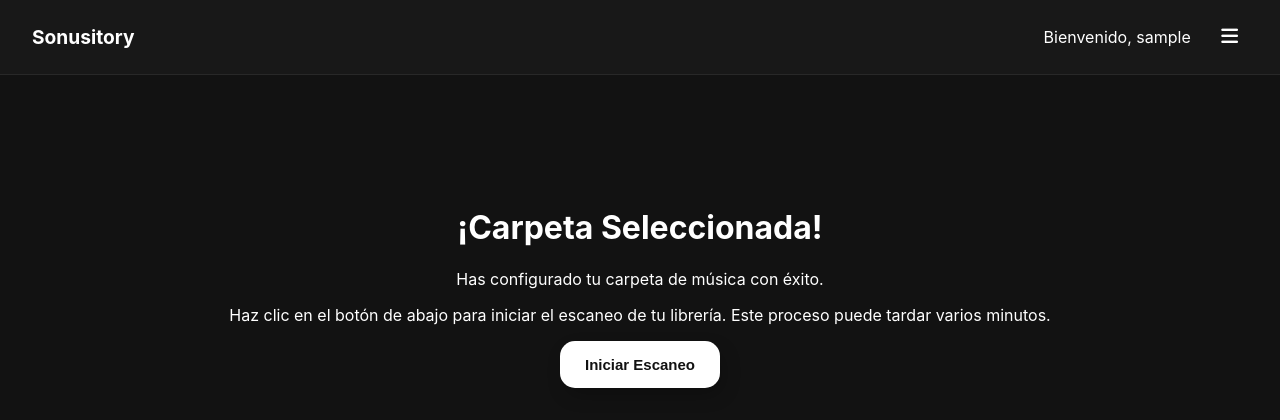
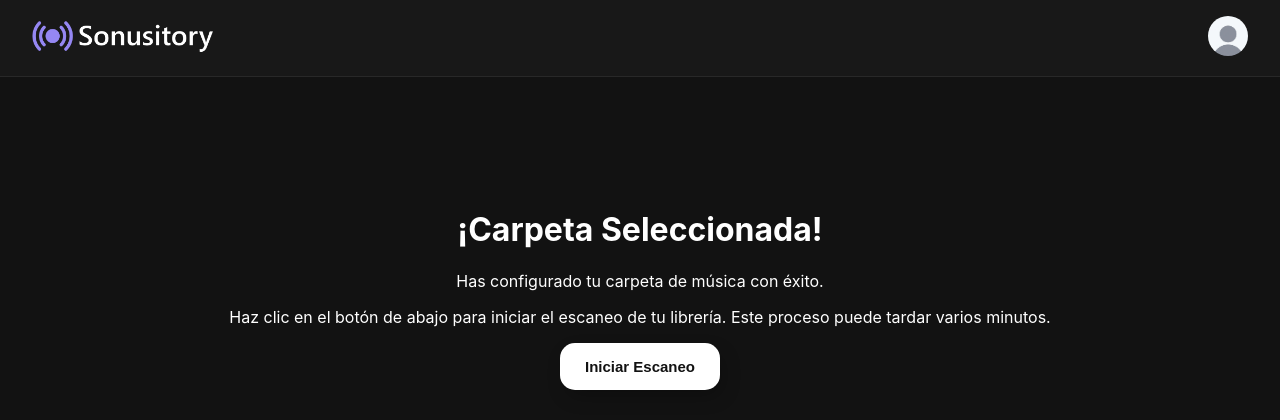
Before and after one commit to palgatox64/sonusitory, a Django app: page /scan-prompt/ in a window 1280 px wide. Shown: the top 420 px of the page. Run offline with Django 5.2, Linux system fonts and the light colour scheme; the visitor is signed in with stand-in values (Sample User, id 1); parts of the project's set-up code (start-up, migrations or seed data) failed here and were passed over; some libraries are stand-ins or nearby versions.

Commit message:
feat(ui): Refactor navigation bar to include logo and user avatar, and clean up CSS formatting

```diff
--- a/static/css/style.css
+++ b/static/css/style.css
@@ -1,4 +1,3 @@
-
 html {
     font-size: 16px;
 }
@@ -11,7 +10,8 @@ body {
     padding-bottom: 120px;
 }
 
-h1, h2 {
+h1,
+h2 {
     color: #ffffff;
 }
 
@@ -33,7 +33,9 @@ a:hover {
 }
 
 
-.artist-list a, .album-list a, #song-list li {
+.artist-list a,
+.album-list a,
+#song-list li {
     display: block;
     text-decoration: none;
     color: #ffffff;
@@ -45,7 +47,9 @@ a:hover {
     transition: background-color 0.2s ease-in-out;
 }
 
-.artist-list a:hover, .album-list a:hover, #song-list li:hover {
+.artist-list a:hover,
+.album-list a:hover,
+#song-list li:hover {
     background-color: #404040;
 }
 
@@ -110,7 +114,7 @@ a:hover {
     position: relative;
     font-weight: 600;
     font-size: 15px;
-  box-shadow: 4px 8px 19px -3px rgba(0,0,0,0.27);
+    box-shadow: 4px 8px 19px -3px rgba(0, 0, 0, 0.27);
     transition: all 250ms;
     overflow: hidden;
     cursor: pointer;
@@ -126,7 +130,7 @@ a:hover {
     border-radius: 15px;
     background-color: #bb86fc;
     z-index: -1;
-  box-shadow: 4px 8px 19px -3px rgba(0,0,0,0.27);
+    box-shadow: 4px 8px 19px -3px rgba(0, 0, 0, 0.27);
     transition: all 250ms;
 }
 
@@ -246,9 +250,17 @@ a:hover {
 }
 
 
-.provider-login-button.google { background-color: #4285F4; }
-.provider-login-button.onedrive { background-color: #0078D4; }
-.provider-login-button.dropbox { background-color: #0061FF; }
+.provider-login-button.google {
+    background-color: #4285F4;
+}
+
+.provider-login-button.onedrive {
+    background-color: #0078D4;
+}
+
+.provider-login-button.dropbox {
+    background-color: #0061FF;
+}
 
 
 .provider-login-button.disabled {
@@ -267,18 +279,31 @@ a:hover {
 .dropdown-toggle-btn {
     background: none;
     border: none;
-    color: white;
-    font-size: 1.2rem;
+    padding: 0;
     cursor: pointer;
-    padding: 10px;
+    border-radius: 50%;
+    width: 40px;
+    height: 40px;
 }
+
+.dropdown-toggle-btn:hover {
+    background-color: rgba(255, 255, 255, 0.1);
+}
+
+.user-avatar {
+    width: 40px;
+    height: 40px;
+    border-radius: 50%;
+    object-fit: cover;
+}
+
 
 .dropdown-menu {
     position: absolute;
     right: 0;
     background-color: #282828;
     min-width: 220px;
-    box-shadow: 0px 8px 16px 0px rgba(0,0,0,0.2);
+    box-shadow: 0px 8px 16px 0px rgba(0, 0, 0, 0.2);
     z-index: 100;
     border-radius: 8px;
     padding: 10px;
--- a/templates/base.html
+++ b/templates/base.html
@@ -27,15 +27,14 @@
         <a href="{% url 'artist_list' %}"
             hx-get="{% url 'artist_list' %}"
             hx-target=".main-content"
-            hx-push-url="true"
-            style="font-weight: bold; font-size: 1.2rem; color: #ffffff;">Sonusitory
+            hx-push-url="true">
+            <img src="{% static 'images/sonusitory_with_icon.png' %}" alt="Sonusitory" style="height: 40px;">
         </a>
         <div>
             {% if user.is_authenticated %}
-                <span style="margin-right: 1rem;">Bienvenido, {{ user.username }}</span>
                 <div class="dropdown">
                     <button class="dropdown-toggle-btn" id="user-menu-toggle">
-                        <i class="fas fa-bars"></i>
+                        <img src="{% static 'images/default_avatar.jpg' %}" alt="Menú de usuario" class="user-avatar">
                     </button>
                     <div class="dropdown-menu" id="user-menu">
                         <a id="unlink-button" href="{% url 'unlink_service' %}" class="btn">Desvincular nube</a>
```
Also changed, not shown: static/images/default_avatar.jpg (added), static/images/sonusitory_with_icon.png (added). Lines whose indentation alone changed are shown as unchanged.
